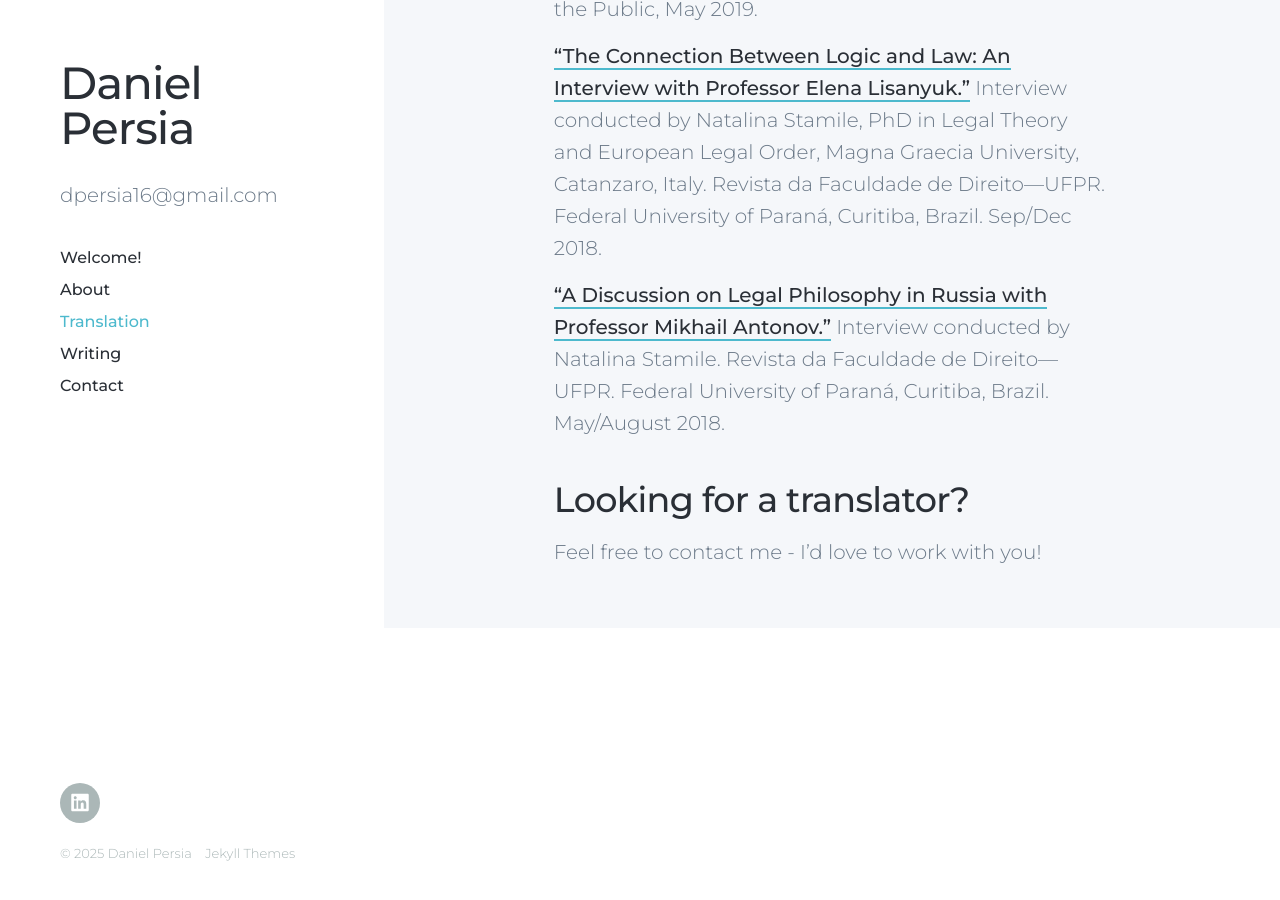
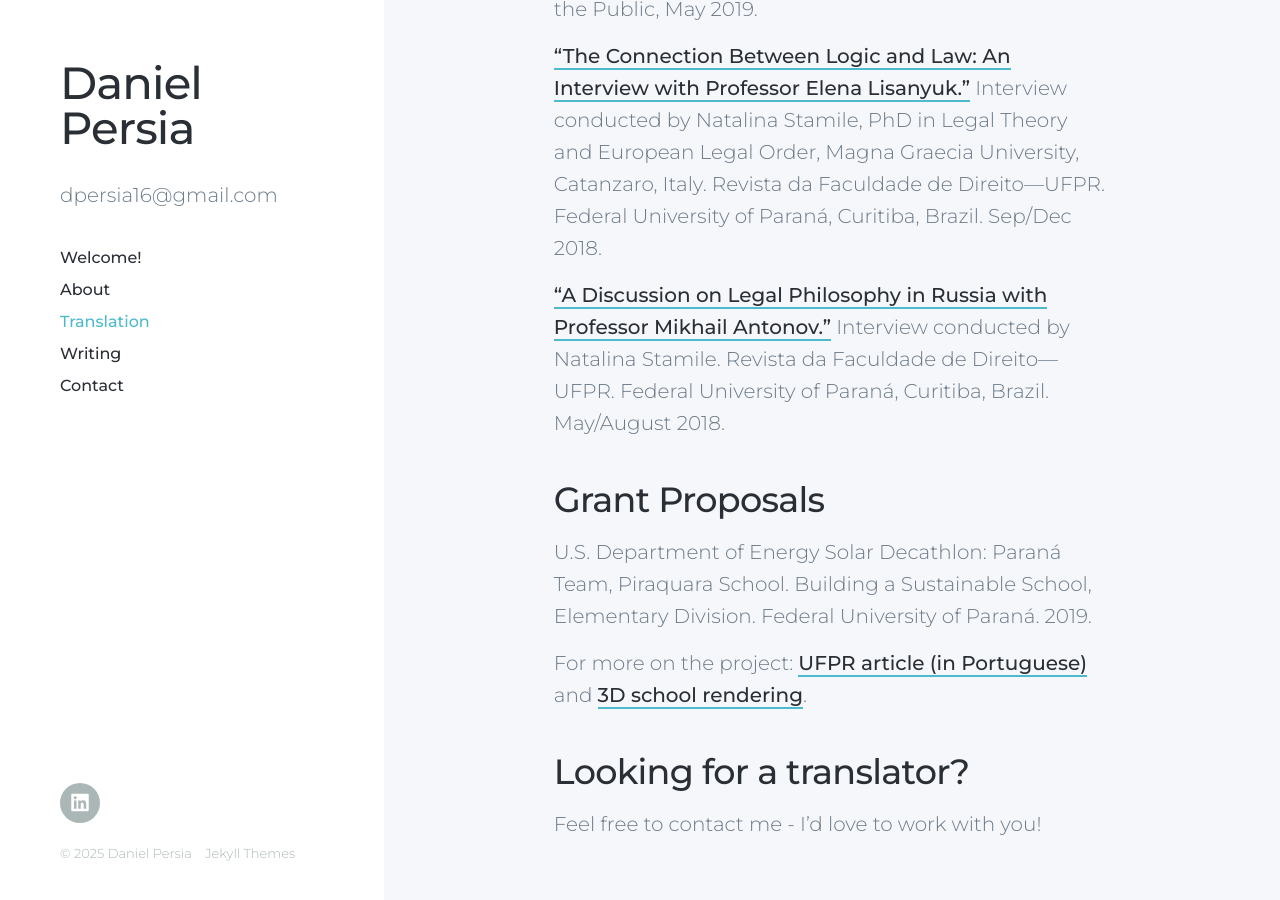
Before and after one commit to danielpersia/danielpersia.github.io, a Jekyll site: the page built from _pages/translations.md, in a window 1280 px wide and 900 px high, scrolled down 6393 px. Built offline with Jekyll 4.4.1, drawn with Linux system fonts in a browser that asks for light colours; nearby versions of some CDN libraries.

Commit message:
Update translations.md

```diff
--- a/_pages/translations.md
+++ b/_pages/translations.md
@@ -124,6 +124,12 @@ The book, whose art direction was the responsibility of the award-winning Rodolf
 
 [“A Discussion on Legal Philosophy in Russia with Professor Mikhail Antonov.”](https://www.google.com/url?sa=t&rct=j&q=&esrc=s&source=web&cd=&ved=2ahUKEwj_q8mfleH9AhVYjIkEHTc7BzoQFnoECAUQAQ&url=https%3A%2F%2Frevistas.ufpr.br%2Fdireito%2Farticle%2Fdownload%2F59369%2F35979&usg=AOvVaw0h_gvEGSE36xvC0k4qKMsz) Interview conducted by Natalina Stamile. Revista da Faculdade de Direito—UFPR. Federal University of Paraná, Curitiba, Brazil. May/August 2018.
 
+## Grant Proposals
+
+U.S. Department of Energy Solar Decathlon: Paraná Team, Piraquara School. Building a Sustainable School, Elementary Division. Federal University of Paraná. 2019.
+
+For more on the project: [UFPR article (in Portuguese)](https://ufpr.br/escola-mais-sustentavel-projetada-pela-ufpr-com-tecnologia-inedita-deve-ser-construida-em-piraquara/) and [3D school rendering](https://www.youtube.com/watch?v=2mwXJ2FAIv0).
+
 ## Looking for a translator?
 
 Feel free to contact me - I'd love to work with you!
```
